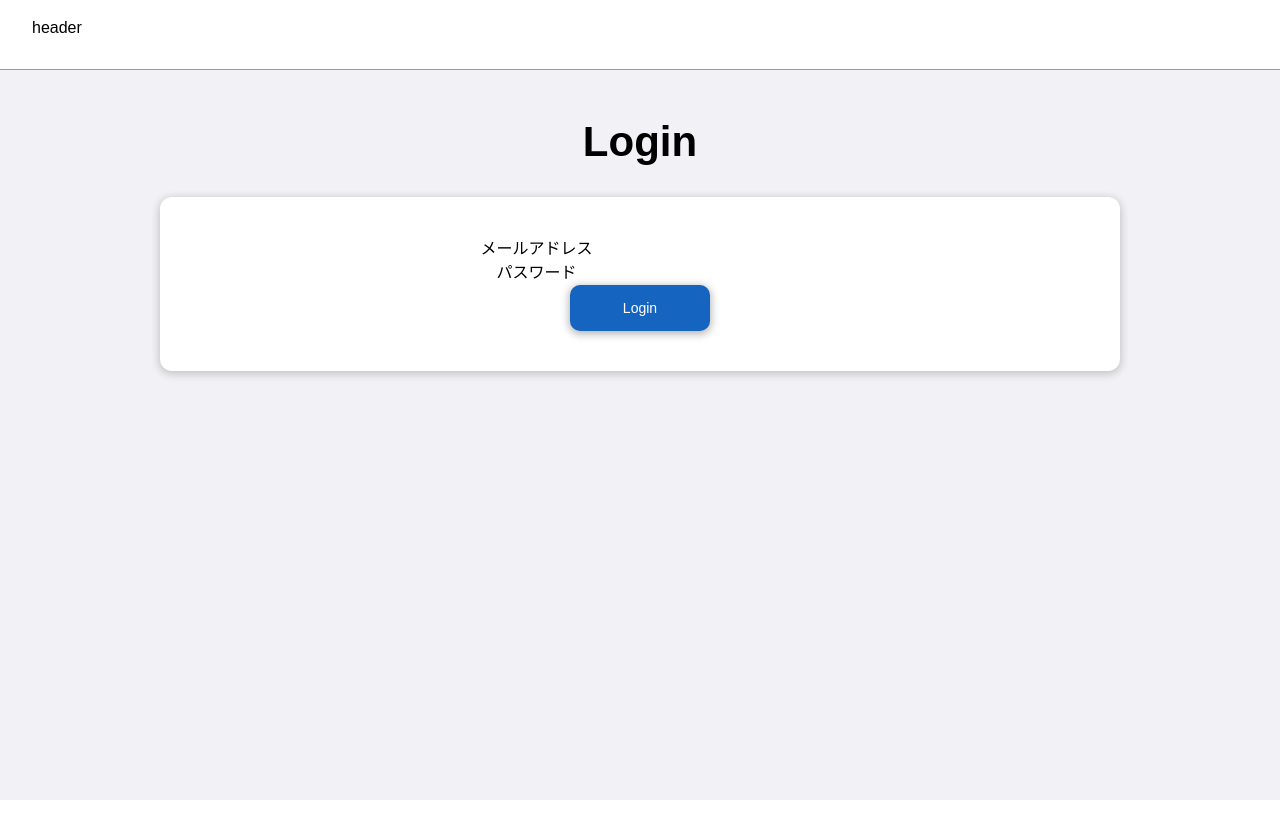
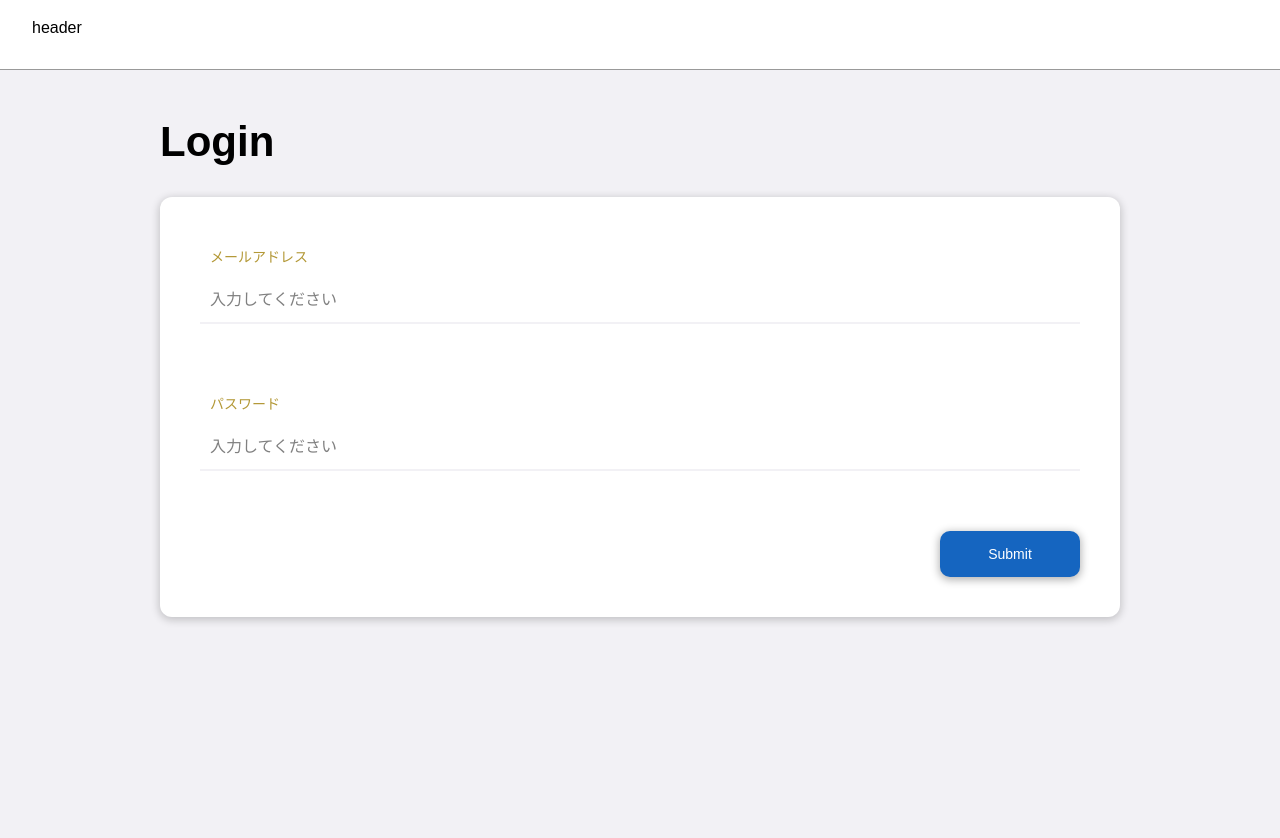
Before and after one commit to haisamarie/file-upload-page, a Next.js app: page /login in a window 1280 px wide. Shown: the top 838 px of the page. Before the commit the page ends 800 px from the top, so only its background shows below. Built offline with nearby package versions, Linux system fonts and the light colour scheme.

Commit message:
cssとか調整

```diff
--- a/src/components/Layouts/Header/styles.module.scss
+++ b/src/components/Layouts/Header/styles.module.scss
@@ -9,6 +9,7 @@
   position: fixed;
   right: 0;
   top: 0;
+  z-index: 1;
 }
 
 .header {
--- a/src/components/Layouts/Main/styles.module.scss
+++ b/src/components/Layouts/Main/styles.module.scss
@@ -2,9 +2,9 @@
 
 .main {
   background-color: $gray-very-light;
-  height: calc(100vh - 70px);
+  height: 100%;
+  margin-top: 70px;
+  overflow: scroll;
   padding: 40px;
-  position: relative;
-  top: 70px;
   width: 85%;
 }
--- a/src/components/Layouts/Sidebar/styles.module.scss
+++ b/src/components/Layouts/Sidebar/styles.module.scss
@@ -5,10 +5,8 @@
   background-color: $primary;
   color: $white;
   display: flex;
-  height: calc(100vh - 70px);
-  overflow: scroll;
-  position: relative;
-  top: 70px;
+  height: 100%;
+  margin-top: 70px;
   width: 15%;
 }
 
--- /dev/null
+++ b/src/features/login/components/uis/LoginForm/index.tsx
@@ -0,0 +1,27 @@
+import { Button } from '@/components/uis/Button'
+import { InputTextWithLabel } from '@/components/uis/Inputs/InputTextWithLabel'
+
+import styles from './styles.module.scss'
+
+export const LoginForm = () => {
+  return (
+    <form action=''>
+      <InputTextWithLabel
+        type='email'
+        name='email'
+        label='メールアドレス'
+        placeholder='入力してください'
+      />
+      <InputTextWithLabel
+        type='password'
+        name='password'
+        label='パスワード'
+        placeholder='入力してください'
+      />
+
+      <div className={styles['button-wrap']}>
+        <Button>Submit</Button>
+      </div>
+    </form>
+  )
+}
--- /dev/null
+++ b/src/features/login/components/uis/LoginForm/styles.module.scss
@@ -0,0 +1,7 @@
+@use '@/styles/settings/color' as *;
+
+.button-wrap {
+  display: flex;
+  gap: 12px;
+  justify-content: flex-end;
+}
--- a/src/pages/file/styles.module.scss
+++ b/src/pages/file/styles.module.scss
@@ -1,4 +1,5 @@
 .contents-wrap {
   display: flex;
+  height: 100vh;
   justify-content: space-between;
 }
--- a/src/pages/login/index.tsx
+++ b/src/pages/login/index.tsx
@@ -1,44 +1,22 @@
 import { Header } from '@/components/layouts/Header'
 import { Section } from '@/components/layouts/Section'
-import { Button } from '@/components/uis/Button'
 import { PageTitle } from '@/components/uis/Titles/PageTite'
+
+import { LoginForm } from '@/features/login/components/uis/LoginForm'
 
 import styles from './styles.module.scss'
 
 const Login = () => {
-  const onLogin = () => {
-    alert('ログインしたよ')
-  }
-
   return (
-    <>
+    <div className={styles['wrap']}>
       <Header />
-      <div className={styles['contents-wrap']}>
       <main className={styles['main']}>
         <PageTitle title='Login' />
         <Section>
-            <form action=''>
-              <div>
-                <label>
-                  メールアドレス
-                  <input type='email' name='email' />
-                </label>
-              </div>
-              <div>
-                <label>
-                  パスワード
-                  <input type='password' name='password' />
-                </label>
-              </div>
-
-              <div>
-                <Button onClick={onLogin}>Login</Button>
-              </div>
-            </form>
+          <LoginForm />
         </Section>
       </main>
     </div>
-    </>
   )
 }
 
--- a/src/pages/login/styles.module.scss
+++ b/src/pages/login/styles.module.scss
@@ -1,16 +1,16 @@
 @use '@/styles/settings/color' as *;
 
-.contents-wrap {
+.wrap {
   display: flex;
+  height: 100vh;
   justify-content: space-between;
-  text-align: center;
 }
 
 .main {
   background-color: $gray-very-light;
-  height: calc(100vh - 70px);
+  height: 100%;
+  margin-top: 70px;
+  overflow: scroll;
   padding: 40px;
-  position: relative;
-  top: 70px;
   width: 100%;
 }
--- a/src/pages/styles.module.scss
+++ b/src/pages/styles.module.scss
@@ -1,5 +1,6 @@
 .contents-wrap {
   display: flex;
+  height: 100vh;
   justify-content: space-between;
 }
 
--- a/src/styles/_base.scss
+++ b/src/styles/_base.scss
@@ -20,6 +20,7 @@ body {
   color: $black;
   font-family: 'Hiragino Sans', sans-serif;
   font-weight: 300;
+  height: 100%;
   line-height: 1.5;
   position: relative;
 
@@ -30,6 +31,8 @@ body {
 
 :root {
   --safe-area-inset-bottom: env(safe-area-inset-bottom);
+
+  height: 100%;
 }
 
 img {
```
Lines whose indentation alone changed are shown as unchanged.
